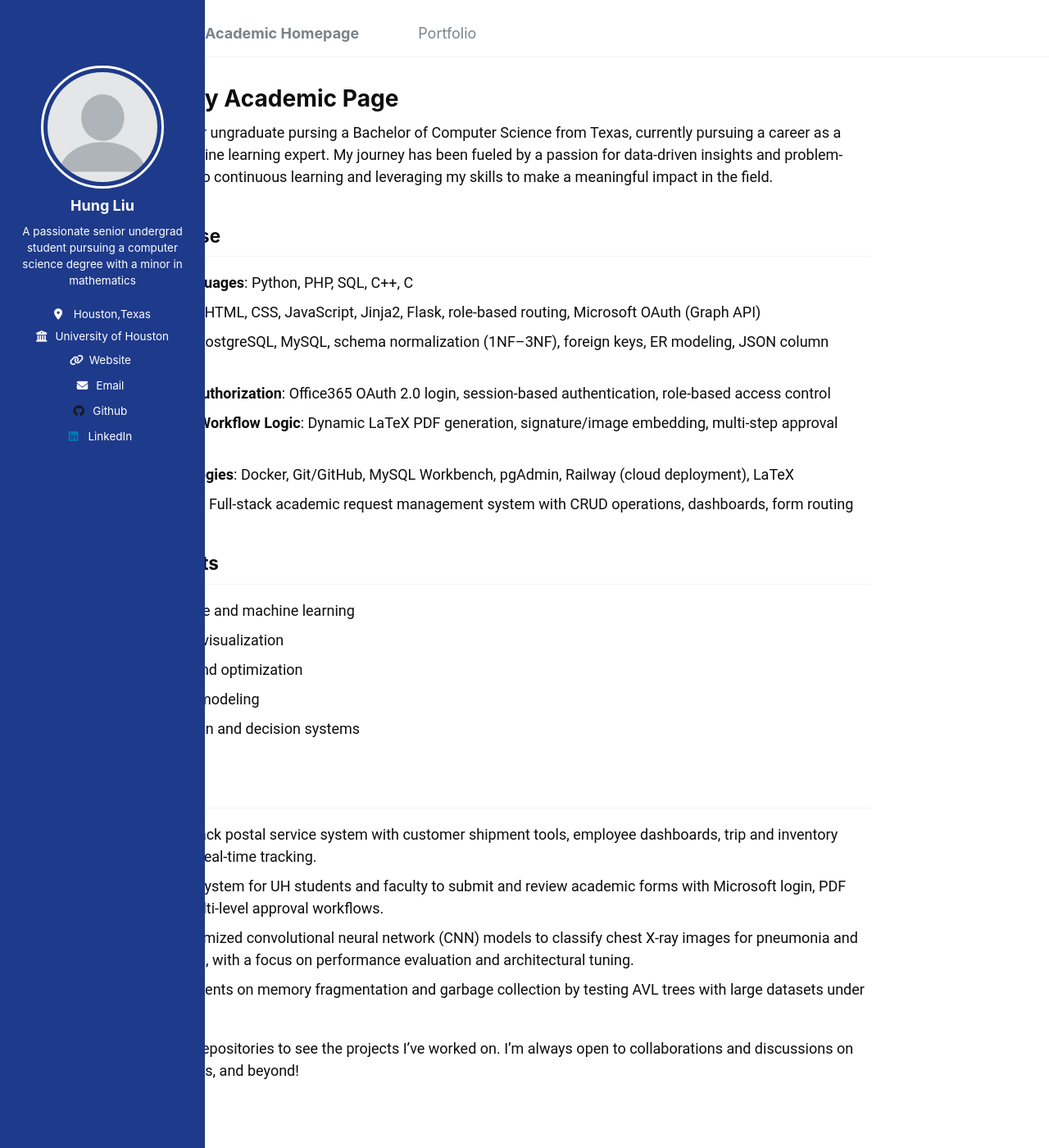
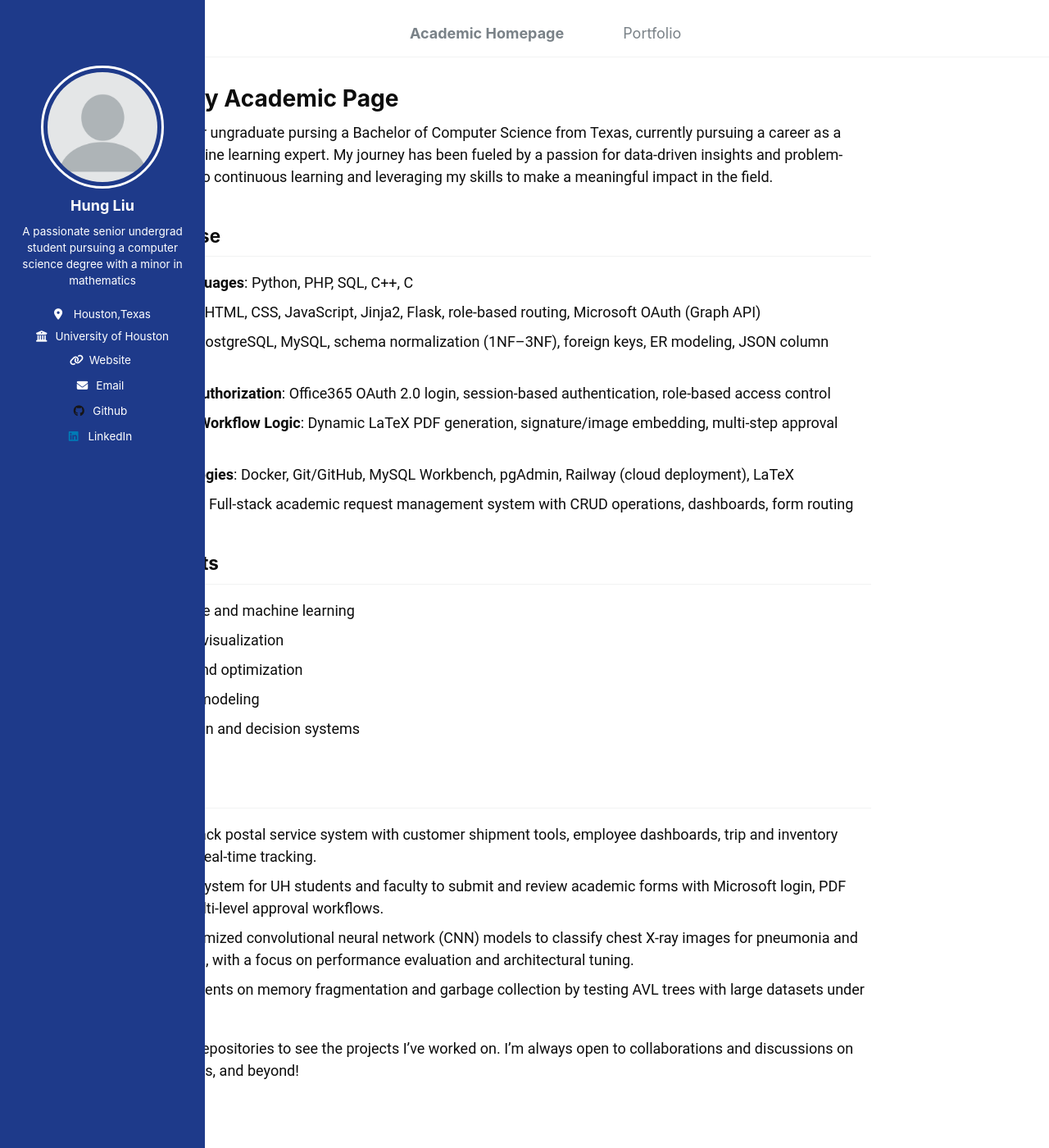
Before and after one commit to sunnySKL/sunnySKL.github.io, a Jekyll site: the page built from _pages/about.md, in a window 1280 px wide and 1400 px high. Shown: the whole window at 82% size. Built offline with Jekyll 4.4.1, drawn with Linux system fonts in a browser that asks for light colours.

Commit message:
Update custom.css

```diff
--- a/assets/css/custom.css
+++ b/assets/css/custom.css
@@ -135,14 +135,15 @@ body {
 
     .navbar,
     .masthead,
-    #main {
-        margin-left: 250px;
+    #main,
+    .masthead__inner-wrap {
+        margin-left: 250px !important;
         padding-left: 0 !important;
         padding-right: 0 !important;
     }
 
-    .masthead__inner-wrap {
-        max-width: none !important;
+    .navbar,
+    .navbar * {
         padding-left: 0 !important;
         margin-left: 0 !important;
     }
```
